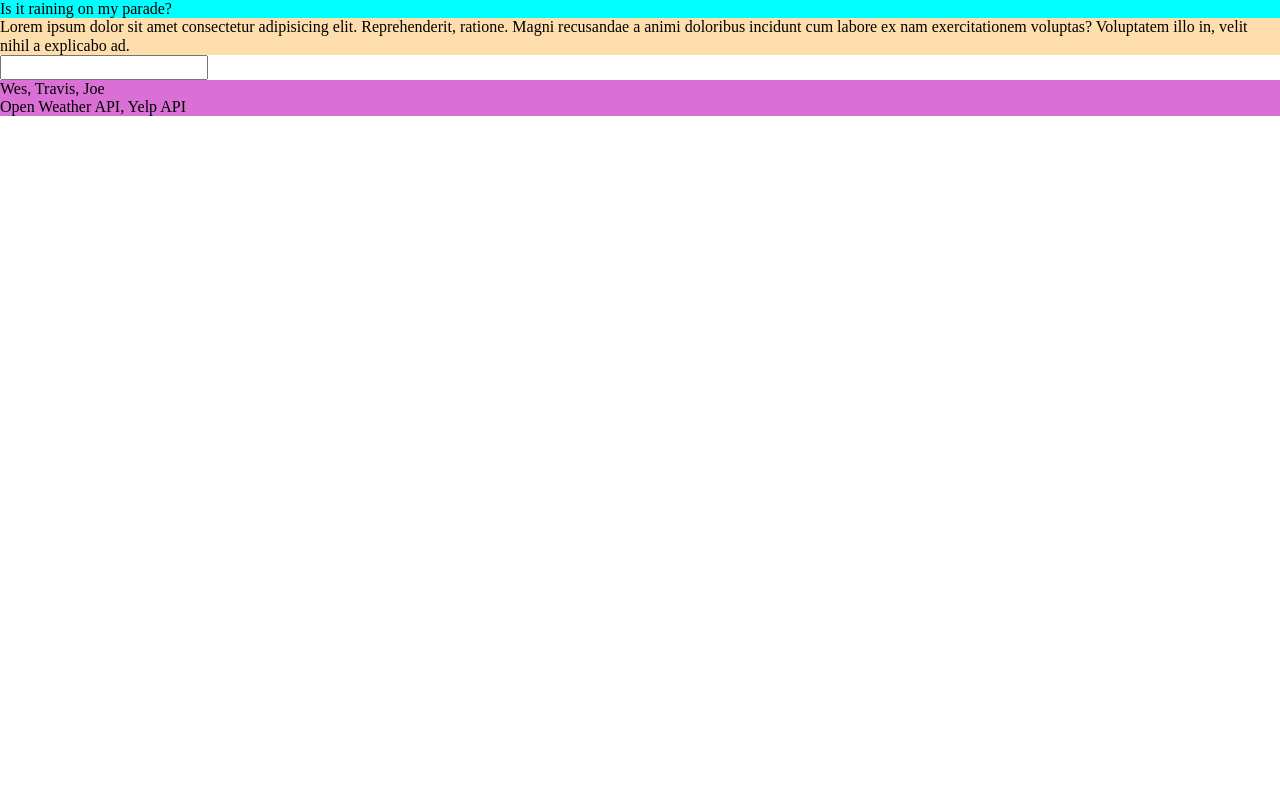
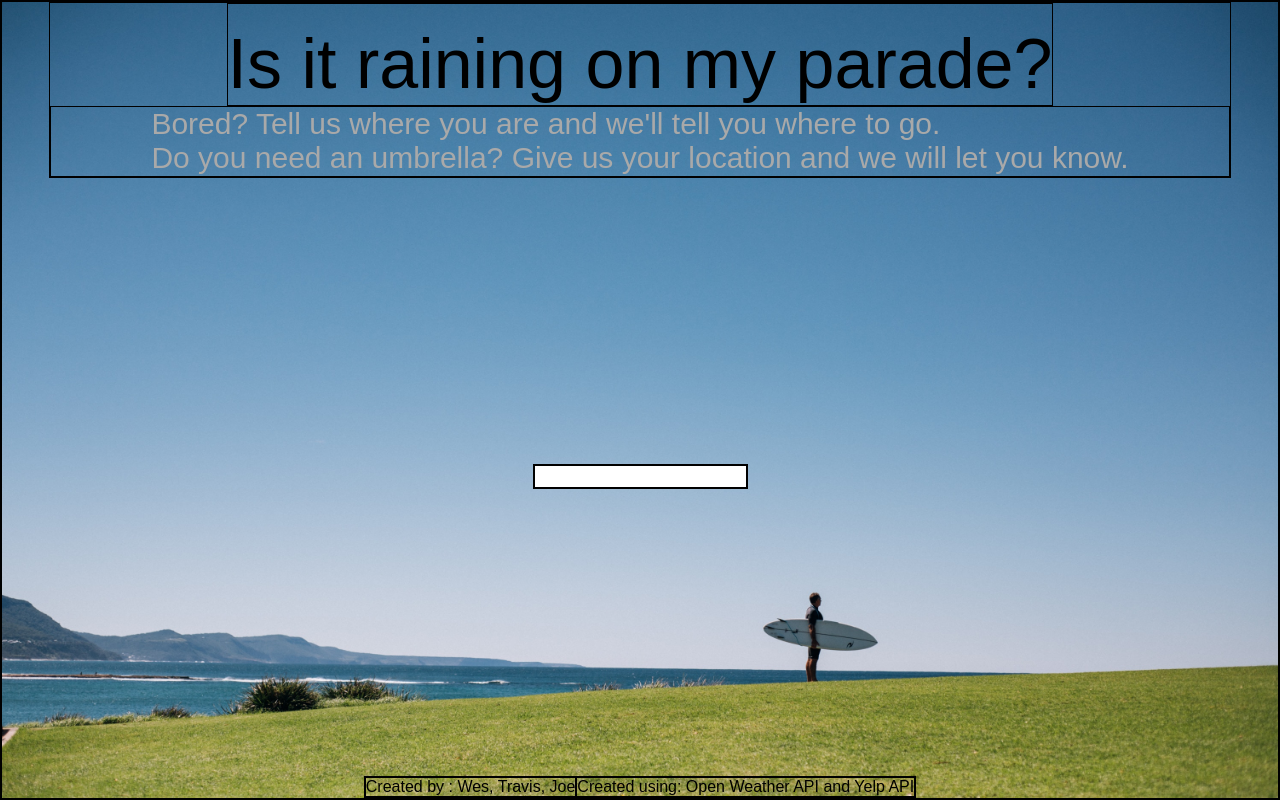
Before and after one commit to newusername1234/event-weather-app, a plain HTML site: page index.html in a window 1280 px wide. Drawn offline with nearby package versions, Linux system fonts and the light colour scheme; no server answers; a script that the page names is missing.

Commit message:
Adds Travis's stuff. Background images.

```diff
--- a/index.html
+++ b/index.html
@@ -5,20 +5,22 @@
     <meta charset="UTF-8">
     <meta name="viewport" content="width=device-width, initial-scale=1.0">
     <meta http-equiv="X-UA-Compatible" content="ie=edge">
-    <link rel="stylesheet" href="https://cdnjs.cloudflare.com/ajax/libs/normalize/8.0.1/normalize.min.css">
+   <link rel="stylesheet" href="https://cdnjs.cloudflare.com/ajax/libs/normalize/8.0.1/normalize.min.css">
     <link rel="stylesheet" href="stylesheets/styles.css">
     <title>Event Weather App</title>
 </head>
 <body>
-    <header class="websiteName">Is it raining on my parade?</header>
-    <div class="websiteDescription">Lorem ipsum dolor sit amet consectetur adipisicing elit. Reprehenderit, ratione. Magni recusandae a animi doloribus incidunt cum labore ex nam exercitationem voluptas? Voluptatem illo in, velit nihil a explicabo ad.</div>
-    <div class="userInput">
+    <div class="nameAndDescription">
+        <header class="websiteName">Is it raining on my parade?</header>
+        <div class="websiteDescription"> Bored? Tell us where you are and we'll tell you where to go. <br />Do you need an umbrella? Give us your location and we will let you know.</div>
+    </div>
+        <div class="userInput">
         <input type="text" name="Location" id="locationInput">
     </div>
-    <div class="js-resultContainer"></div>
+    <!-- <div class="js-resultContainer"></div> -->
     <footer class="footerContainer">
-        <div class="partners">Wes, Travis, Joe</div>
-        <div class="api">Open Weather API, Yelp API</div>
+        <div class="partners">Created by : Wes, Travis, Joe</div>
+        <div class="api">Created using: Open Weather API and Yelp API</div>
     </footer>
     <script src="./config.js"></script>
     <script src="scripts/yelp.js"></script>
--- a/scripts/weather.js
+++ b/scripts/weather.js
@@ -1,4 +1,4 @@
-let weatherAPIaddress = 'http://api.openweathermap.org/data/2.5/forecast?q=Atlanta&APPID=${weatherAPIKey}'
+let weatherAPIaddress = 'http://api.openweathermap.org/data/2.5/forecast?q=Atlanta&APPID=${`weatherAPIKey`}'
 
 const container = document.querySelector(".js-container");
 
--- a/scripts/yelp.js
+++ b/scripts/yelp.js
@@ -1,6 +1,6 @@
 // console.log(apiKey);
 let cityName = "Pheonix"
-const url = `https://yelp-events-helper.herokuapp.com/${cityName}/${apiKey}`
+const url = `https://yelp-events-helper.herokuapp.com/${cityName}/${`yelpapiKey`}`
 const today = new Date();
 let date = today.getFullYear() + "-" + (today.getMonth() + 1) + "-" + today.getDate(); //add one to getMonth because it pulls months 0-11
 
--- a/stylesheets/styles.css
+++ b/stylesheets/styles.css
@@ -1,6 +1,10 @@
 * {
+    border:black 1px solid;
     box-sizing: border-box;
+    font-family: Arial;
 }
+
+
 
 html, body {
     height: 100%;
@@ -10,20 +14,48 @@ html, body {
 body {
     display: flex;
     flex-direction: column;
+    justify-content: space-between ;
+    align-items: center;
+    background-size: 100% 100%;
+    background-image: url(../images/photo-of-person-carrying-surfboard-2084699.jpg) ;
+}
+
+.nameAndDescription {
+    display: flex;
+    flex-direction: column;
+    align-items: center;
 }
 
 .websiteName {
-    background-color: aqua;
+    display: flex;
+    /* justify-content: center; */
+    font-size: 70px;
+    padding-top: 20px;
 }
 
 .websiteDescription {
-    background-color: navajowhite;
+    display: flex;
+    /* flex-direction: column;
+    align-items: center; */
+    font-size: 30px;
+    color: darkgray;
+    /* padding: 20px; */
+    padding-left: 100px;
+    padding-right: 100px;
+    align-items: center;
 }
 
-.userInput {
+/* .js-resultContainer {
+    border: solid 1px red;
+} */
+
+/* .userInput {
     color: palegreen;
-}
+} */
 
 .footerContainer {
-    background-color: orchid;
+    display: flex;
+    flex-direction: row;
+    justify-content: space-evenly;
+    align-items: flex-end;
 }
```
Also changed, not shown: images/photo-of-person-carrying-surfboard-2084699.jpg (added).
